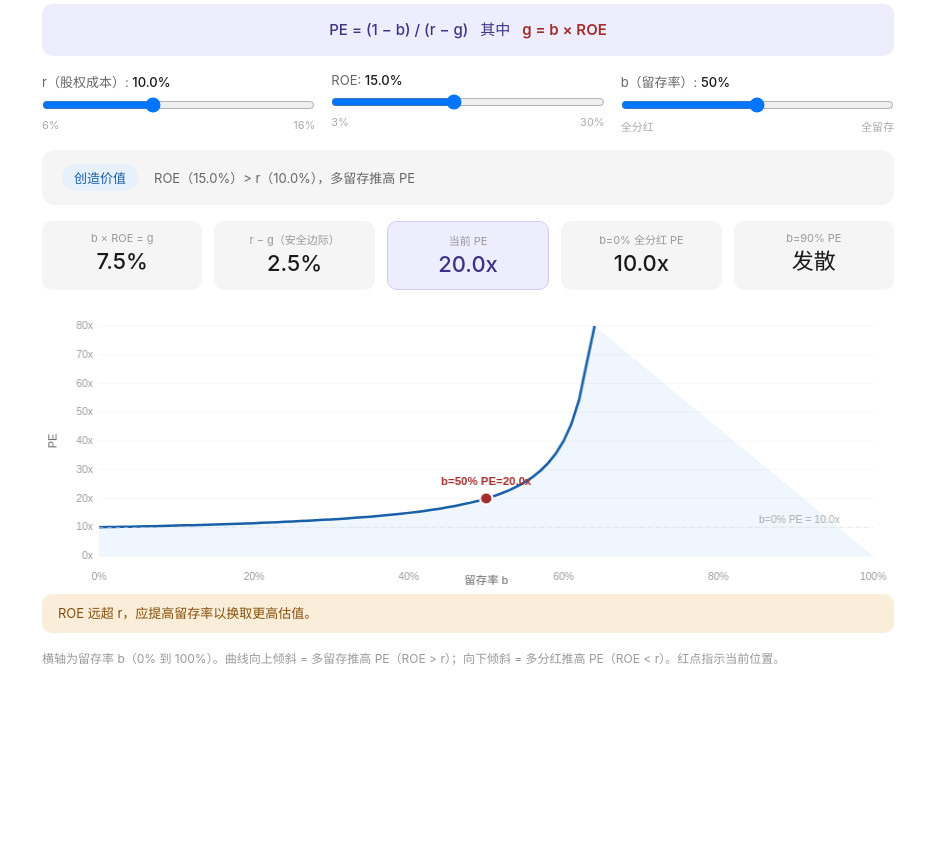
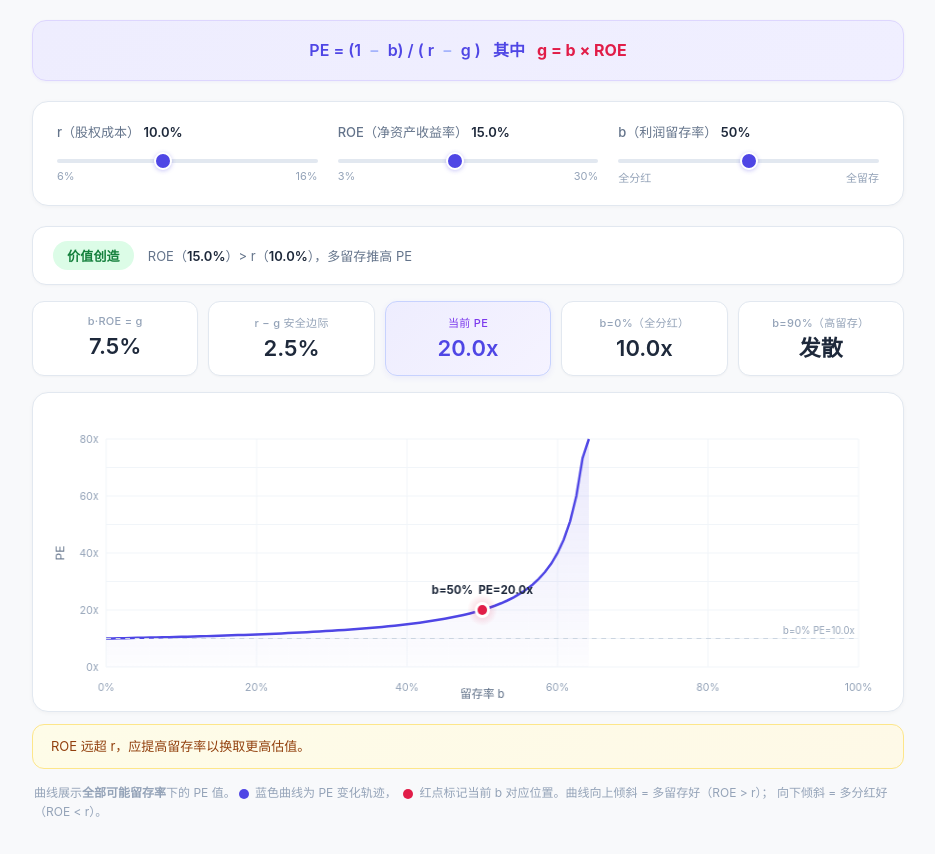
Before and after one commit to Sunyh-gi/valuation-simulators, a plain HTML site: page pe/complete-simulator.html in a window 1280 px wide. Shown: the part 88-942 px from the top of the page, without its empty margins (172-1107 px from the left). Before the commit the page ends 800 px from the top, so only its background shows below. Drawn offline with Linux system fonts and the light colour scheme.

Commit message:
polish visual design

```diff
--- a/pe/complete-simulator.html
+++ b/pe/complete-simulator.html
@@ -8,92 +8,129 @@
 * { margin: 0; padding: 0; box-sizing: border-box; }
 body {
   font-family: -apple-system, BlinkMacSystemFont, 'Segoe UI', 'PingFang SC', 'Microsoft YaHei', sans-serif;
-  background: #fff; color: #1a1a1a; padding: 24px; max-width: 900px; margin: 0 auto;
+  background: #f8f9fb; color: #1e293b; padding: 32px 24px; max-width: 920px; margin: 0 auto;
 }
-h1 { font-size: 20px; font-weight: 500; margin-bottom: 4px; }
-.subtitle { font-size: 13px; color: #666; margin-bottom: 16px; }
-.formula-box {
-  background: #EEEDFE; border-radius: 10px; padding: 14px 20px;
-  text-align: center; font-size: 15px; font-weight: 500; color: #3C3489;
-  margin-bottom: 16px; line-height: 1.6;
+h1 { font-size: 22px; font-weight: 600; letter-spacing: -0.3px; margin-bottom: 4px; display: flex; align-items: center; gap: 10px; }
+h1 small { font-size: 12px; font-weight: 400; color: #94a3b8; }
+.subtitle { font-size: 14px; color: #64748b; margin-bottom: 20px; }
+.formula-card {
+  background: linear-gradient(135deg, #EEEDFE 0%, #f0efff 100%);
+  border: 1px solid #ddd6fe; border-radius: 14px; padding: 16px 24px;
+  text-align: center; font-size: 16px; font-weight: 600; color: #4f46e5;
+  margin-bottom: 20px; line-height: 1.7; box-shadow: 0 1px 3px rgba(79,70,229,0.06);
 }
-.formula-box em { font-style: normal; color: #A32D2D; font-weight: 600; }
+.formula-card em { font-style: normal; color: #e11d48; font-weight: 700; }
+.formula-card .sep { color: #a5b4fc; margin: 0 4px; }
 .control-grid {
-  display: grid; grid-template-columns: 1fr 1fr 1fr; gap: 16px; margin-bottom: 16px;
+  display: grid; grid-template-columns: 1fr 1fr 1fr; gap: 20px; margin-bottom: 20px;
+  background: #fff; border: 1px solid #e2e8f0; border-radius: 16px;
+  padding: 20px 24px; box-shadow: 0 1px 4px rgba(0,0,0,0.04);
 }
-@media (max-width: 700px) { .control-grid { grid-template-columns: 1fr; } }
-.control-group label { font-size: 13px; color: #666; display: block; margin-bottom: 4px; }
-.control-group label span { color: #1a1a1a; font-weight: 500; }
-.control-group input[type="range"] { width: 100%; margin: 2px 0; }
-.range-labels { display: flex; justify-content: space-between; font-size: 11px; color: #aaa; margin-top: 1px; }
-.status-card {
-  background: #f5f5f5; border-radius: 12px; padding: 14px 20px;
-  margin-bottom: 16px; display: flex; flex-wrap: wrap; align-items: center; gap: 16px;
+@media (max-width: 720px) { .control-grid { grid-template-columns: 1fr; } }
+.control-group label {
+  font-size: 13px; color: #64748b; display: block; margin-bottom: 6px; font-weight: 500;
 }
-.status-badge { font-size: 13px; font-weight: 500; padding: 4px 12px; border-radius: 20px; white-space: nowrap; }
-.badge-creating { background: #E6F1FB; color: #185FA5; }
-.badge-destroying { background: #FCEBEB; color: #A32D2D; }
-.badge-neutral { background: #F1EFE8; color: #5F5E5A; }
-.status-desc { font-size: 13px; color: #666; flex: 1; min-width: 200px; }
-.metric-row { display: flex; gap: 12px; flex-wrap: wrap; margin-bottom: 16px; }
+.control-group label span { color: #1e293b; font-weight: 600; }
+.control-group input[type="range"] {
+  -webkit-appearance: none; appearance: none; width: 100%; height: 4px;
+  border-radius: 2px; background: #e2e8f0; outline: none; margin: 6px 0;
+}
+.control-group input[type="range"]::-webkit-slider-thumb {
+  -webkit-appearance: none; appearance: none; width: 18px; height: 18px;
+  border-radius: 50%; background: #4f46e5; cursor: pointer;
+  border: 2px solid #fff; box-shadow: 0 1px 4px rgba(79,70,229,0.3);
+  transition: transform 0.15s;
+}
+.control-group input[type="range"]::-webkit-slider-thumb:hover { transform: scale(1.15); }
+.control-group input[type="range"]::-moz-range-thumb {
+  width: 18px; height: 18px; border-radius: 50%; background: #4f46e5;
+  cursor: pointer; border: 2px solid #fff; box-shadow: 0 1px 4px rgba(79,70,229,0.3);
+}
+.range-labels { display: flex; justify-content: space-between; font-size: 11px; color: #94a3b8; }
+.status-bar {
+  background: #fff; border: 1px solid #e2e8f0; border-radius: 14px;
+  padding: 14px 20px; margin-bottom: 16px;
+  display: flex; flex-wrap: wrap; align-items: center; gap: 14px;
+  box-shadow: 0 1px 3px rgba(0,0,0,0.03);
+}
+.status-badge { font-size: 13px; font-weight: 600; padding: 5px 14px; border-radius: 20px; white-space: nowrap; letter-spacing: 0.2px; }
+.badge-green { background: #dcfce7; color: #15803d; }
+.badge-red { background: #fce4ec; color: #c62828; }
+.badge-gray { background: #f1f5f9; color: #475569; }
+.status-desc { font-size: 13px; color: #64748b; flex: 1; min-width: 200px; }
+.status-desc strong { font-weight: 600; color: #1e293b; }
+.metric-row { display: flex; gap: 10px; flex-wrap: wrap; margin-bottom: 16px; }
 .metric-card {
-  background: #f5f5f5; border-radius: 10px; padding: 10px 18px;
-  text-align: center; flex: 1; min-width: 110px;
+  background: #fff; border: 1px solid #e2e8f0; border-radius: 12px;
+  padding: 12px 16px; text-align: center; flex: 1; min-width: 110px;
+  box-shadow: 0 1px 2px rgba(0,0,0,0.03); transition: box-shadow 0.2s;
 }
-.metric-card .label { font-size: 11px; color: #999; margin-bottom: 2px; }
-.metric-card .value { font-size: 22px; font-weight: 500; color: #1a1a1a; line-height: 1.3; }
-.metric-card.highlight { background: #EEEDFE; border: 1px solid #CECBF6; }
-.metric-card.highlight .value { color: #3C3489; }
-.chart-wrap { position: relative; width: 100%; margin-bottom: 8px; }
-.chart-wrap canvas { width: 100%; height: 280px; display: block; }
+.metric-card:hover { box-shadow: 0 2px 8px rgba(0,0,0,0.06); }
+.metric-card .label { font-size: 11px; color: #94a3b8; margin-bottom: 4px; font-weight: 500; letter-spacing: 0.3px; }
+.metric-card .value { font-size: 22px; font-weight: 600; color: #1e293b; line-height: 1.3; }
+.metric-card.highlight {
+  background: linear-gradient(135deg, #EEEDFE 0%, #f5f3ff 100%);
+  border-color: #c7d2fe; box-shadow: 0 2px 6px rgba(79,70,229,0.08);
+}
+.metric-card.highlight .value { color: #4f46e5; }
+.metric-card.highlight .label { color: #7c3aed; }
+.chart-card {
+  background: #fff; border: 1px solid #e2e8f0; border-radius: 16px;
+  padding: 16px 16px 12px; margin-bottom: 12px;
+  box-shadow: 0 1px 4px rgba(0,0,0,0.04);
+}
+.chart-card canvas { width: 100%; height: 290px; display: block; border-radius: 8px; }
 .policy-note {
-  background: #FAEEDA; border-radius: 10px; padding: 10px 16px;
-  font-size: 13px; color: #854F0B; margin-bottom: 16px; line-height: 1.5;
+  background: linear-gradient(135deg, #fefce8 0%, #fef9e7 100%);
+  border: 1px solid #fde68a; border-radius: 12px;
+  padding: 12px 18px; font-size: 13px; color: #92400e;
+  margin-bottom: 14px; line-height: 1.5;
 }
-.footnote { font-size: 12px; color: #999; }
+.footnote { font-size: 12px; color: #94a3b8; line-height: 1.6; padding-left: 2px; }
+.footnote span { display: inline-block; width: 10px; height: 10px; border-radius: 50%; vertical-align: middle; margin: 0 3px; }
 </style>
 </head>
 <body>
 
-<h1>PE 敏感性模拟器</h1>
+<h1>PE 敏感性模拟器 <small>戈登增长模型</small></h1>
 <p class="subtitle">调整 r、ROE、b 三个因子，观察 PE 的变化方向与幅度</p>
 
-<div class="formula-box">
-  PE = (1 &minus; b) / (r &minus; g)
+<div class="formula-card">
+  PE = (1 <span class="sep">&minus;</span> b) / ( r <span class="sep">&minus;</span> g )
   &nbsp;&nbsp;其中&nbsp;&nbsp;
   <em>g = b &times; ROE</em>
 </div>
 
 <div class="control-grid">
   <div class="control-group">
-    <label>r（股权成本）: <span id="rVal">10.0%</span></label>
+    <label>r（股权成本） <span id="rVal">10.0%</span></label>
     <input type="range" id="rSlider" min="6" max="16" value="10" step="0.5">
     <div class="range-labels"><span>6%</span><span>16%</span></div>
   </div>
   <div class="control-group">
-    <label>ROE: <span id="roeVal">15%</span></label>
+    <label>ROE（净资产收益率） <span id="roeVal">15.0%</span></label>
     <input type="range" id="roeSlider" min="3" max="30" value="15" step="0.5">
     <div class="range-labels"><span>3%</span><span>30%</span></div>
   </div>
   <div class="control-group">
-    <label>b（留存率）: <span id="bVal">50%</span></label>
+    <label>b（利润留存率） <span id="bVal">50%</span></label>
     <input type="range" id="bSlider" min="0" max="100" value="50" step="2">
     <div class="range-labels"><span>全分红</span><span>全留存</span></div>
   </div>
 </div>
 
-<div class="status-card">
-  <span class="status-badge badge-creating" id="statusBadge">创造价值</span>
-  <span class="status-desc" id="statusDesc">当前 ROE &gt; r，多留存推高 PE</span>
+<div class="status-bar">
+  <span class="status-badge badge-green" id="statusBadge">价值创造</span>
+  <span class="status-desc" id="statusDesc">ROE &gt; r，多留存推高 PE</span>
 </div>
 
 <div class="metric-row">
   <div class="metric-card">
-    <div class="label">b &times; ROE = g</div>
+    <div class="label">b·ROE = g</div>
     <div class="value" id="gVal">7.5%</div>
   </div>
   <div class="metric-card">
-    <div class="label">r &minus; g（安全边际）</div>
+    <div class="label">r &minus; g 安全边际</div>
     <div class="value" id="spreadVal">2.5%</div>
   </div>
   <div class="metric-card highlight">
@@ -101,24 +138,28 @@ h1 { font-size: 20px; font-weight: 500; margin-bottom: 4px; }
     <div class="value" id="peMain">20.0x</div>
   </div>
   <div class="metric-card">
-    <div class="label">b=0% 全分红 PE</div>
+    <div class="label">b=0%（全分红）</div>
     <div class="value" id="peZero">10.0x</div>
   </div>
   <div class="metric-card">
-    <div class="label">b=90% PE</div>
+    <div class="label">b=90%（高留存）</div>
     <div class="value" id="pe90">3.3x</div>
   </div>
 </div>
 
-<div class="chart-wrap">
-  <canvas id="cvs" width="820" height="280"></canvas>
+<div class="chart-card">
+  <canvas id="cvs" width="880" height="290"></canvas>
 </div>
 
 <div class="policy-note" id="policyNote">
-  当前建议：ROE 远超 r，应提高留存率以换取更高估值。
+  ROE 远超 r，应提高留存率以换取更高估值。
 </div>
 
-<p class="footnote">横轴为留存率 b（0% 到 100%）。曲线向上倾斜 = 多留存推高 PE（ROE &gt; r）；向下倾斜 = 多分红推高 PE（ROE &lt; r）。红点指示当前位置。</p>
+<p class="footnote">
+  曲线展示<b>全部可能留存率</b>下的 PE 值。<span style="background:#4f46e5;"></span> 蓝色曲线为 PE 变化轨迹，
+  <span style="background:#e11d48;"></span> 红点标记当前 b 对应位置。曲线向上倾斜 = 多留存好（ROE &gt; r）；
+  向下倾斜 = 多分红好（ROE &lt; r）。
+</p>
 
 <script>
 (function() {
@@ -127,7 +168,7 @@ h1 { font-size: 20px; font-weight: 500; margin-bottom: 4px; }
   var bS = document.getElementById('bSlider');
   var cv = document.getElementById('cvs');
   var cx = cv.getContext('2d');
-  var W = 820, H = 280;
+  var W = 880, H = 290;
 
   function fmt(v) { return (v * 100).toFixed(1) + '%'; }
 
@@ -139,7 +180,6 @@ h1 { font-size: 20px; font-weight: 500; margin-bottom: 4px; }
     var spread = r - g;
     var pe = spread > 0.001 ? (1 - b) / spread : null;
 
-    // Update text
     document.getElementById('rVal').textContent = fmt(r);
     document.getElementById('roeVal').textContent = fmt(roe);
     document.getElementById('bVal').textContent = (b * 100).toFixed(0) + '%';
@@ -147,11 +187,11 @@ h1 { font-size: 20px; font-weight: 500; margin-bottom: 4px; }
     document.getElementById('spreadVal').textContent = fmt(spread);
     var peEl = document.getElementById('peMain');
     if (pe !== null && isFinite(pe) && pe > 0 && pe < 500) {
-      peEl.textContent = pe.toFixed(1) + 'x'; peEl.style.color = '#3C3489';
+      peEl.textContent = pe.toFixed(1) + 'x'; peEl.style.color = '#4f46e5';
     } else if (pe !== null && pe >= 500) {
-      peEl.textContent = '发散'; peEl.style.color = '#A32D2D';
+      peEl.textContent = '发散'; peEl.style.color = '#e11d48';
     } else {
-      peEl.textContent = 'N/A'; peEl.style.color = '#999';
+      peEl.textContent = 'N/A'; peEl.style.color = '#94a3b8';
     }
     var pe0 = r > 0.001 ? (1 / r) : 0;
     document.getElementById('peZero').textContent = pe0 > 0 && pe0 < 500 ? pe0.toFixed(1) + 'x' : '发散';
@@ -162,109 +202,113 @@ h1 { font-size: 20px; font-weight: 500; margin-bottom: 4px; }
     var desc = document.getElementById('statusDesc');
     var note = document.getElementById('policyNote');
     if (roe > r + 0.002) {
-      badge.textContent = '创造价值'; badge.className = 'status-badge badge-creating';
-      desc.innerHTML = 'ROE（' + fmt(roe) + '）> r（' + fmt(r) + '），多留存推高 PE';
+      badge.textContent = '价值创造'; badge.className = 'status-badge badge-green';
+      desc.innerHTML = 'ROE（<strong>' + fmt(roe) + '</strong>）> r（<strong>' + fmt(r) + '</strong>），多留存推高 PE';
       note.textContent = 'ROE 远超 r，应提高留存率以换取更高估值。';
     } else if (roe < r - 0.002) {
-      badge.textContent = '毁损价值'; badge.className = 'status-badge badge-destroying';
-      desc.innerHTML = 'ROE（' + fmt(roe) + '）< r（' + fmt(r) + '），多分红推高 PE';
+      badge.textContent = '价值毁损'; badge.className = 'status-badge badge-red';
+      desc.innerHTML = 'ROE（<strong>' + fmt(roe) + '</strong>）< r（<strong>' + fmt(r) + '</strong>），多分红推高 PE';
       note.textContent = 'ROE 低于资金成本，建议提高分红率来提升估值。';
     } else {
-      badge.textContent = '中性'; badge.className = 'status-badge badge-neutral';
-      desc.innerHTML = 'ROE ≈ r，留存与分红无差异';
+      badge.textContent = '中性'; badge.className = 'status-badge badge-gray';
+      desc.innerHTML = 'ROE（<strong>' + fmt(roe) + '</strong>）≈ r（<strong>' + fmt(r) + '</strong>），留存与分红无差异';
       note.textContent = 'ROE 与资金成本接近，留存或分红对估值影响不大。';
     }
 
-    // Canvas draw
+    // Canvas
     cx.clearRect(0, 0, W, H);
-    var pad = { t: 20, r: 20, b: 30, l: 55 };
+    var pad = { t: 30, r: 30, b: 32, l: 60 };
     var plotW = W - pad.l - pad.r;
     var plotH = H - pad.t - pad.b;
     var maxPE = 80;
-    var points = 100; // resolution
+    var pts = 120;
 
-    // Compute data
     var xs = [], ys = [];
-    var validCount = 0;
-    for (var i = 0; i <= points; i++) {
-      var bi = i / points;
-      var gi = bi * roe;
-      var sp = r - gi;
-      var x = pad.l + bi * plotW;
-      xs.push(x);
+    for (var i = 0; i <= pts; i++) {
+      var bi = i / pts;
+      xs.push(pad.l + bi * plotW);
+      var sp = r - bi * roe;
       if (sp > 0.003) {
-        var pv = (1 - bi) / sp;
-        var y = pad.t + plotH - Math.min(pv, maxPE) / maxPE * plotH;
-        ys.push(y);
-        validCount++;
-      } else {
-        ys.push(null);
-      }
+        ys.push(pad.t + plotH - Math.min((1 - bi) / sp, maxPE) / maxPE * plotH);
+      } else { ys.push(null); }
     }
 
-    // Grid lines
-    cx.strokeStyle = '#eee'; cx.lineWidth = 0.5;
+    // Grid
+    cx.strokeStyle = '#f1f5f9'; cx.lineWidth = 1;
     for (var yv = 0; yv <= 80; yv += 10) {
       var gy = pad.t + plotH - yv / maxPE * plotH;
       cx.beginPath(); cx.moveTo(pad.l, gy); cx.lineTo(W - pad.r, gy); cx.stroke();
-      cx.fillStyle = '#999'; cx.font = '10px sans-serif'; cx.textAlign = 'right';
-      cx.fillText(yv + 'x', pad.l - 6, gy + 3);
+    }
+    for (var xv = 0; xv <= 100; xv += 20) {
+      var gx = pad.l + xv / 100 * plotW;
+      cx.beginPath(); cx.moveTo(gx, pad.t); cx.lineTo(gx, pad.t + plotH); cx.stroke();
+    }
+
+    // Y labels
+    cx.fillStyle = '#94a3b8'; cx.font = '11px -apple-system, sans-serif'; cx.textAlign = 'right';
+    for (var yv = 0; yv <= 80; yv += 20) {
+      var gy = pad.t + plotH - yv / maxPE * plotH;
+      cx.fillText(yv + 'x', pad.l - 8, gy + 4);
     }
     // X labels
-    cx.fillStyle = '#999'; cx.font = '10px sans-serif'; cx.textAlign = 'center';
-    for (var xi = 0; xi <= 100; xi += 20) {
-      var gx = pad.l + xi / 100 * plotW;
-      cx.fillText(xi + '%', gx, H - 6);
+    cx.fillStyle = '#94a3b8'; cx.font = '11px -apple-system, sans-serif'; cx.textAlign = 'center';
+    for (var xv = 0; xv <= 100; xv += 20) {
+      cx.fillText(xv + '%', pad.l + xv / 100 * plotW, H - 8);
     }
     // Axis titles
-    cx.fillStyle = '#666'; cx.font = '11px sans-serif';
-    cx.textAlign = 'center'; cx.fillText('留存率 b', pad.l + plotW / 2, H - 2);
-    cx.save(); cx.translate(14, pad.t + plotH / 2); cx.rotate(-Math.PI / 2);
+    cx.fillStyle = '#64748b'; cx.font = '12px -apple-system, sans-serif';
+    cx.textAlign = 'center'; cx.fillText('留存率 b', pad.l + plotW / 2, H - 1);
+    cx.save(); cx.translate(16, pad.t + plotH / 2); cx.rotate(-Math.PI / 2);
     cx.textAlign = 'center'; cx.fillText('PE', 0, 0); cx.restore();
 
-    // Draw curve
-    cx.beginPath();
-    var started = false;
-    for (var i = 0; i <= points; i++) {
+    // Gradient fill
+    var fv = -1, lv = -1;
+    for (var i = 0; i <= pts; i++) { if (ys[i] !== null) { if (fv < 0) fv = i; lv = i; } }
+    cx.beginPath(); var started = false;
+    for (var i = 0; i <= pts; i++) {
       if (ys[i] === null) { started = false; continue; }
       if (!started) { cx.moveTo(xs[i], ys[i]); started = true; }
       else { cx.lineTo(xs[i], ys[i]); }
     }
-    cx.strokeStyle = '#185FA5'; cx.lineWidth = 2.5;
-    cx.stroke();
-
-    // Fill under curve
-    cx.lineTo(xs[validCount > 0 ? xs.length - 1 : 0], pad.t + plotH);
-    cx.lineTo(xs[0], pad.t + plotH);
-    cx.closePath();
-    cx.fillStyle = 'rgba(55, 138, 221, 0.08)'; cx.fill();
-
-    // Marker dot at current b
-    var mIdx = Math.round(b * points);
-    var peVal = null;
-    if (mIdx >= 0 && mIdx < ys.length && ys[mIdx] !== null) {
-      peVal = ys[mIdx];
-      // Draw red dot with white border
-      cx.beginPath();
-      cx.arc(xs[mIdx], peVal, 7, 0, Math.PI * 2);
-      cx.fillStyle = '#fff'; cx.fill();
-      cx.beginPath();
-      cx.arc(xs[mIdx], peVal, 5, 0, Math.PI * 2);
-      cx.fillStyle = '#A32D2D'; cx.fill();
-      // Label
-      cx.fillStyle = '#A32D2D'; cx.font = 'bold 11px sans-serif'; cx.textAlign = 'center';
-      var peDisplay = pe !== null && isFinite(pe) && pe < 500 ? pe.toFixed(1) + 'x' : '发散';
-      cx.fillText('b=' + (b * 100).toFixed(0) + '% PE=' + peDisplay, xs[mIdx], peVal - 14);
+    if (lv >= 0) {
+      cx.lineTo(xs[lv], pad.t + plotH); cx.lineTo(xs[fv], pad.t + plotH); cx.closePath();
+      var grad = cx.createLinearGradient(0, pad.t, 0, pad.t + plotH);
+      grad.addColorStop(0, 'rgba(79, 70, 229, 0.12)'); grad.addColorStop(1, 'rgba(79, 70, 229, 0.01)');
+      cx.fillStyle = grad; cx.fill();
     }
 
-    // Zero line (b=0 PE = 1/r)
-    cx.setLineDash([4, 4]); cx.strokeStyle = '#ddd'; cx.lineWidth = 0.5;
+    // Curve
+    cx.beginPath(); started = false;
+    for (var i = 0; i <= pts; i++) {
+      if (ys[i] === null) { started = false; continue; }
+      if (!started) { cx.moveTo(xs[i], ys[i]); started = true; }
+      else { cx.lineTo(xs[i], ys[i]); }
+    }
+    cx.strokeStyle = '#4f46e5'; cx.lineWidth = 2.5; cx.stroke();
+
+    // Ref line b=0
     var peZeroVal = r > 0.003 ? (1 / r) : 0;
     var yZero = pad.t + plotH - Math.min(peZeroVal, maxPE) / maxPE * plotH;
+    cx.setLineDash([5, 5]); cx.strokeStyle = '#cbd5e1'; cx.lineWidth = 1;
     cx.beginPath(); cx.moveTo(pad.l, yZero); cx.lineTo(W - pad.r, yZero); cx.stroke();
     cx.setLineDash([]);
-    cx.fillStyle = '#aaa'; cx.font = '10px sans-serif';
-    cx.textAlign = 'left'; cx.fillText('b=0% PE = ' + (peZeroVal < 500 ? peZeroVal.toFixed(1) + 'x' : '发散'), W - pad.r - 110, yZero - 4);
+    cx.fillStyle = '#94a3b8'; cx.font = '10px -apple-system, sans-serif'; cx.textAlign = 'right';
+    cx.fillText('b=0% PE=' + (peZeroVal < 500 ? peZeroVal.toFixed(1) + 'x' : '发散'), W - pad.r - 4, yZero - 5);
+
+    // Marker
+    var mIdx = Math.round(b * pts);
+    if (mIdx >= 0 && mIdx < ys.length && ys[mIdx] !== null) {
+      var mx = xs[mIdx], my = ys[mIdx];
+      var glow = cx.createRadialGradient(mx, my, 0, mx, my, 16);
+      glow.addColorStop(0, 'rgba(225, 29, 72, 0.25)'); glow.addColorStop(1, 'rgba(225, 29, 72, 0)');
+      cx.fillStyle = glow; cx.beginPath(); cx.arc(mx, my, 16, 0, Math.PI * 2); cx.fill();
+      cx.beginPath(); cx.arc(mx, my, 8, 0, Math.PI * 2); cx.fillStyle = '#fff'; cx.fill();
+      cx.beginPath(); cx.arc(mx, my, 5, 0, Math.PI * 2); cx.fillStyle = '#e11d48'; cx.fill();
+      var pd = pe !== null && isFinite(pe) && pe < 500 ? pe.toFixed(1) + 'x' : '发散';
+      cx.fillStyle = '#1e293b'; cx.font = 'bold 12px -apple-system, sans-serif'; cx.textAlign = 'center';
+      var ly = my - 16 > pad.t ? my - 16 : my + 20;
+      cx.fillText('b=' + (b * 100).toFixed(0) + '%  PE=' + pd, mx, ly);
+    }
   }
 
   rS.addEventListener('input', draw);
```
